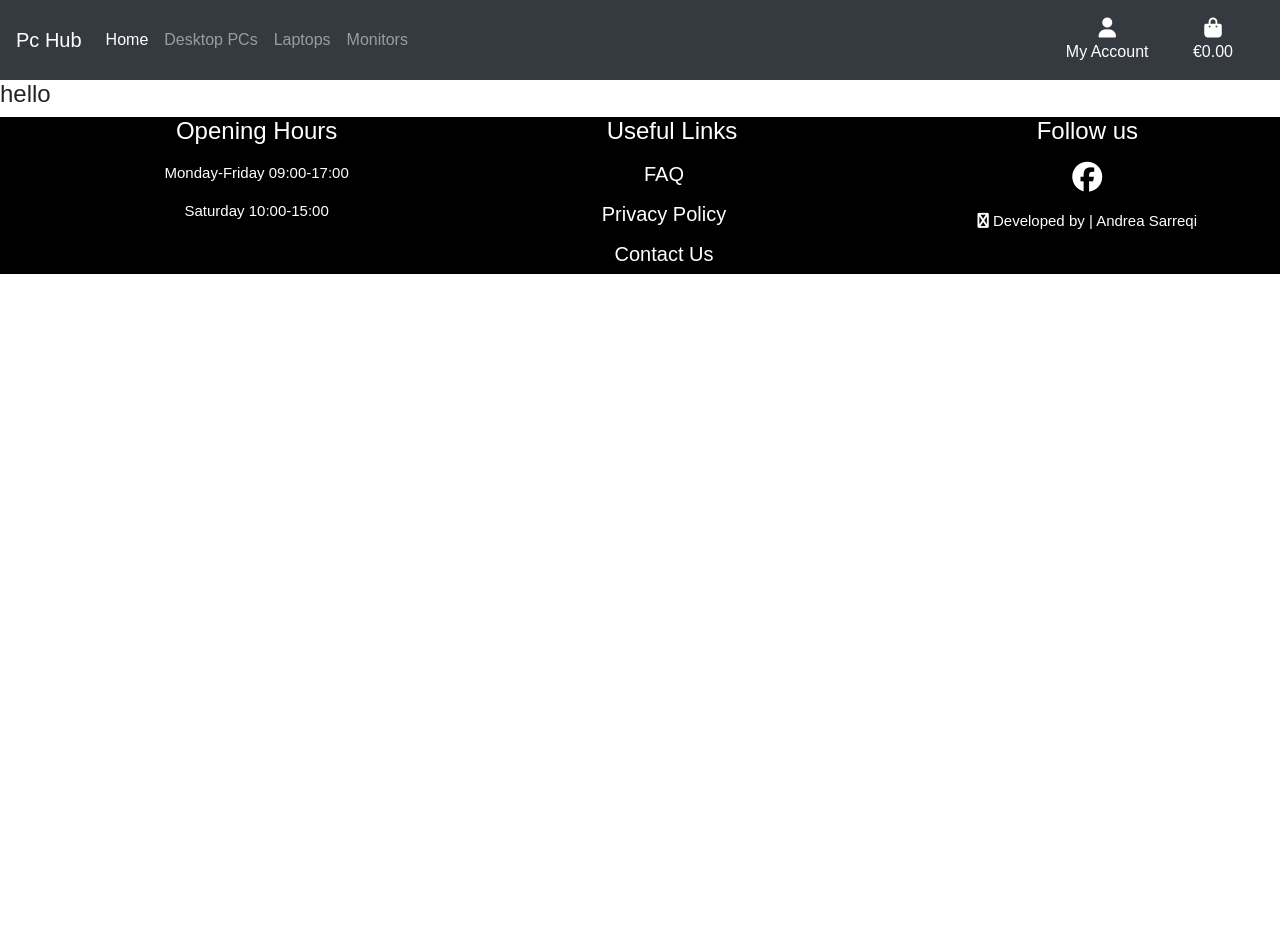
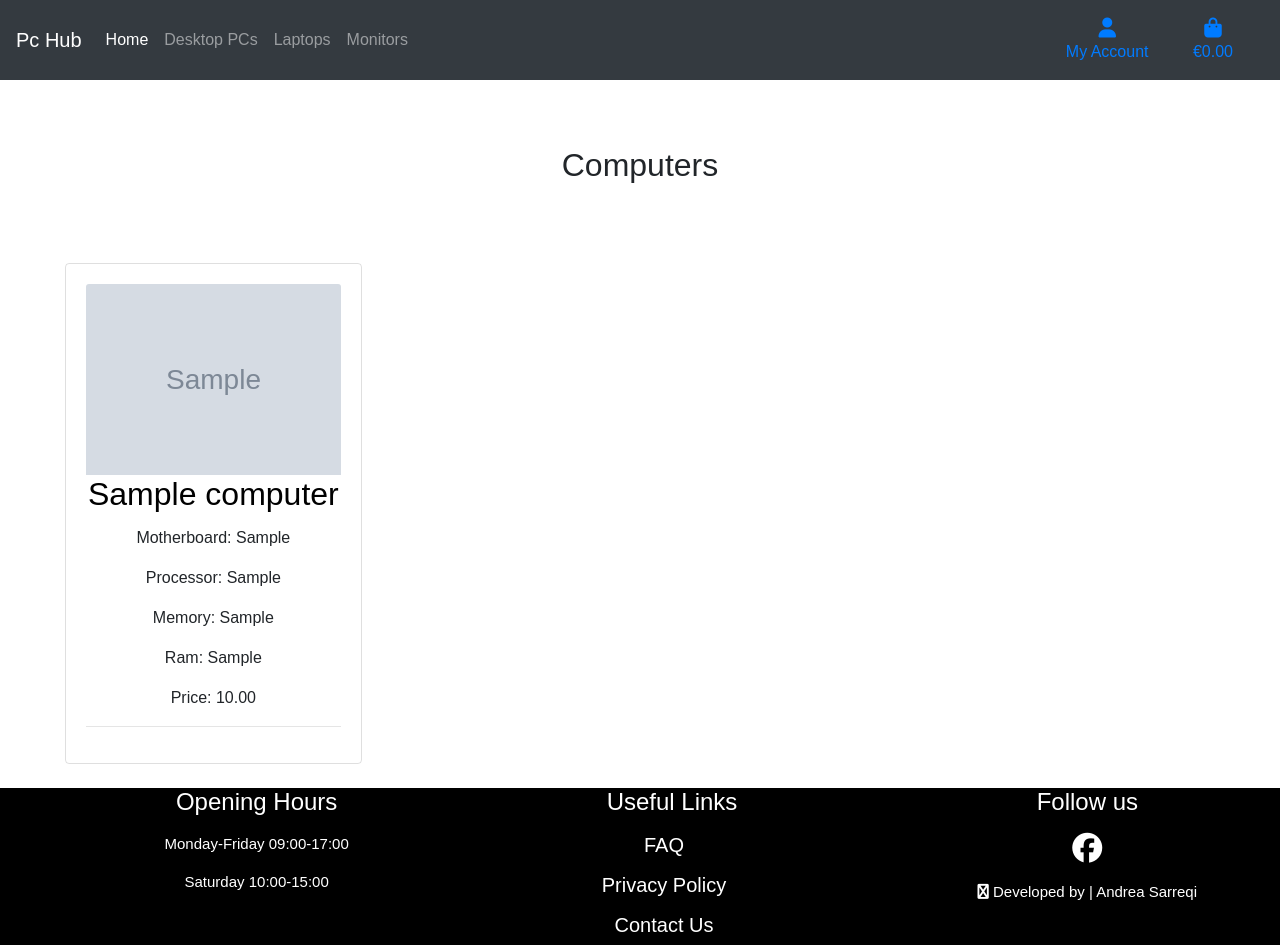
Before and after one commit to andreasarreqi/PcHub, a Django app: page /products/computers in a window 1280 px wide. Before the commit the page ends 274 px from the top, so only its background shows below. Run offline with Django 3.2, Linux system fonts and the light colour scheme; tables that the repository leaves empty hold one stand-in row (values such as "Sample post"); grey boxes marked "Sample" are stand-in pictures; some libraries are stand-ins or nearby versions.

Commit message:
Created the layout for the computers.html

```diff
--- a/pc_hub/settings.py
+++ b/pc_hub/settings.py
@@ -26,7 +26,7 @@ SECRET_KEY = os.environ.get('SECRET_KEY', '')
 # SECURITY WARNING: don't run with debug turned on in production!
 DEBUG = 'DEVELOPMENT' in os.environ
 
-ALLOWED_HOSTS = ['8000-andreasarreqi-pchub-8irwd96wswk.ws-eu101.gitpod.io']
+ALLOWED_HOSTS = ['8000-andreasarreqi-pchub-m918zh6kxlq.ws-eu101.gitpod.io']
 
 
 # Application definition
--- a/products/templates/products/computers.html
+++ b/products/templates/products/computers.html
@@ -3,6 +3,46 @@
 
 {% block content%}
 
-<h4> hello</h4>
+<div class="overlay"></div>
+<div class="container-fluid">
+    <div class="row g-0">
+        <div class="col text-center mt-3">
+            <h2 class="logo-font">Computers</h2>
+        </div>
 
-{% endblock%}
+        <div class="container-fluid">
+            <div class="row g-0">
+
+                <!-- Computer posts -->
+                <div class="col-12 mt-3 left">
+                    <div class="row g-0">
+                        {% for computer in computers %}
+                        <div class="col-md-4">
+                            <div class="card mb-4">
+                                <div class="card-body">
+                                    <div class="image-container">
+                                        <img class="card-img-top" src=" {{ computer.image_url }}" alt="computer image">
+                                    </div>
+                                    <a href="#" class="post-link">
+                                        <h2 class="card-title">{{ computer.name }}</h2>
+                                    </a>
+                                    <p class="card-text"> Motherboard: {{ computer.motherboard }}</p>
+                                    <p class="card-text">Processor: {{ computer.proccessor }}</p>
+                                    <p class="card-text">Memory: {{ computer.memory }}</p>
+                                    <p class="card-text">Ram: {{ computer.ram }}</p>
+                                    <p class="card-text">Price: {{ computer.price }}</p>
+                                    <hr>
+                                </div>
+                            </div>
+                        </div>
+                        {% if forloop.counter|divisibleby:3 %}
+                    </div>
+                    <div class="row g-0">
+                        {% endif %}
+                        {% endfor %}
+
+                    </div>
+                </div>
+            </div>
+
+            {% endblock%}
--- a/products/views.py
+++ b/products/views.py
@@ -1,10 +1,15 @@
 from django.shortcuts import render
+from .models import Computers
 
 
 def computers(request):
     """ A view to return the computers page """
+    computers = Computers.objects.all()
 
-    return render(request, 'products/computers.html')
+    context = {
+        'computers': computers,
+    }
+    return render(request, 'products/computers.html', context)
 
 
 def laptops(request):
--- a/static/css/base.css
+++ b/static/css/base.css
@@ -31,12 +31,12 @@ span i {
     font-size: 30px;
 }
 
-a {
+footer a {
     text-decoration: none;
     color: white;
 }
 
-a:hover {
+footer a:hover {
     color: blue;
 }
 
@@ -114,3 +114,28 @@ section h3 {
 }
 
 /*------------------------------------------ List styling */
+
+.container-fluid{
+    align-items: center;
+    text-align: center;
+    margin-top: 50px;
+}
+.container-fluid a {
+    text-decoration: none;
+    color:black;
+}
+
+.container-fluid a:hover {
+    font-size: larger;
+    color: blue;
+}
+
+.overlay {
+	height: 100%;
+	width: 100%;
+	top: 0;
+	left: 0;
+	position: fixed;
+	background: white;
+	z-index: -1;
+}
```
Also changed, not shown: products/templates/products/laptops.html (deleted, +0 -8 lines), products/templates/products/monitors.html (deleted, +0 -8 lines).
